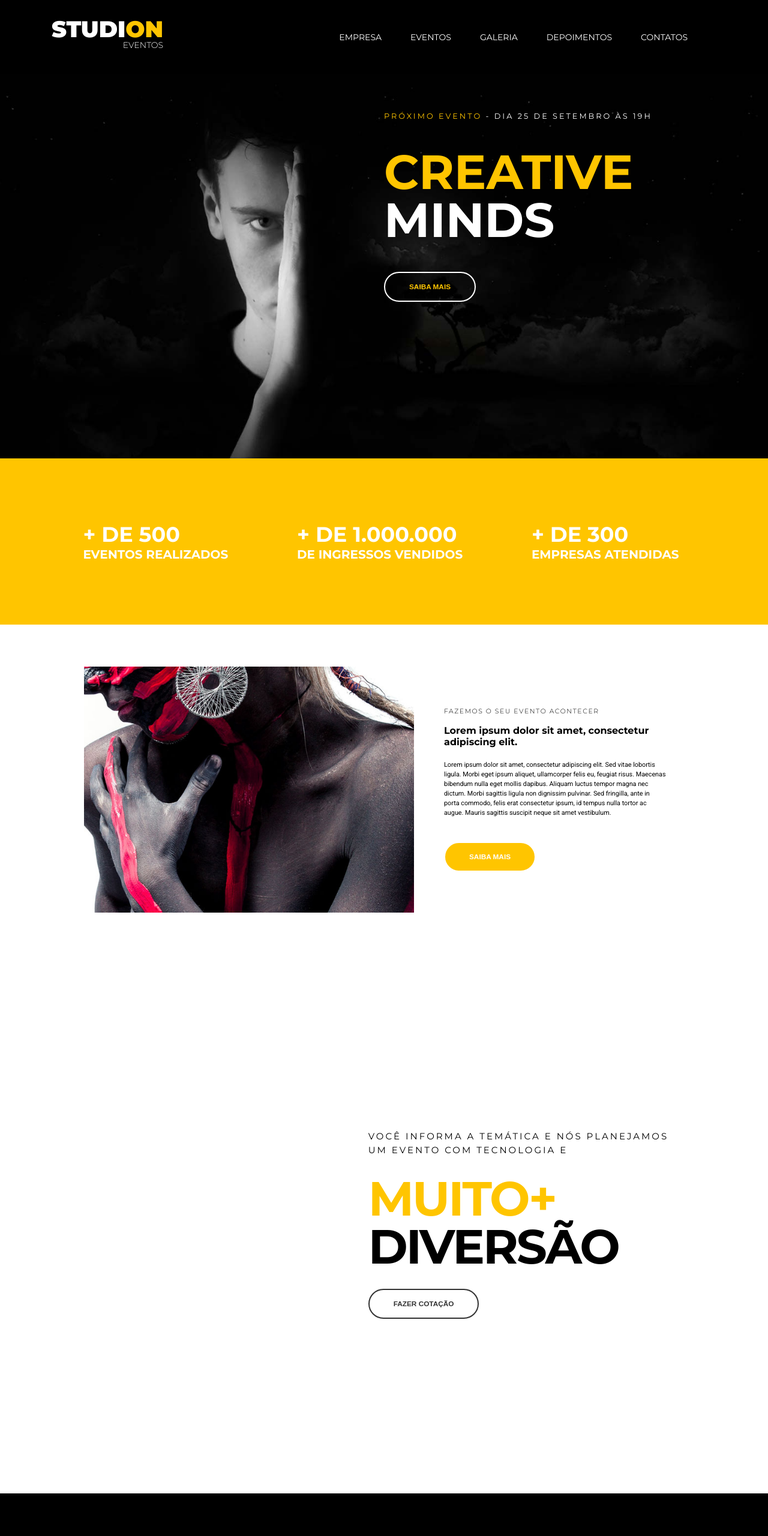
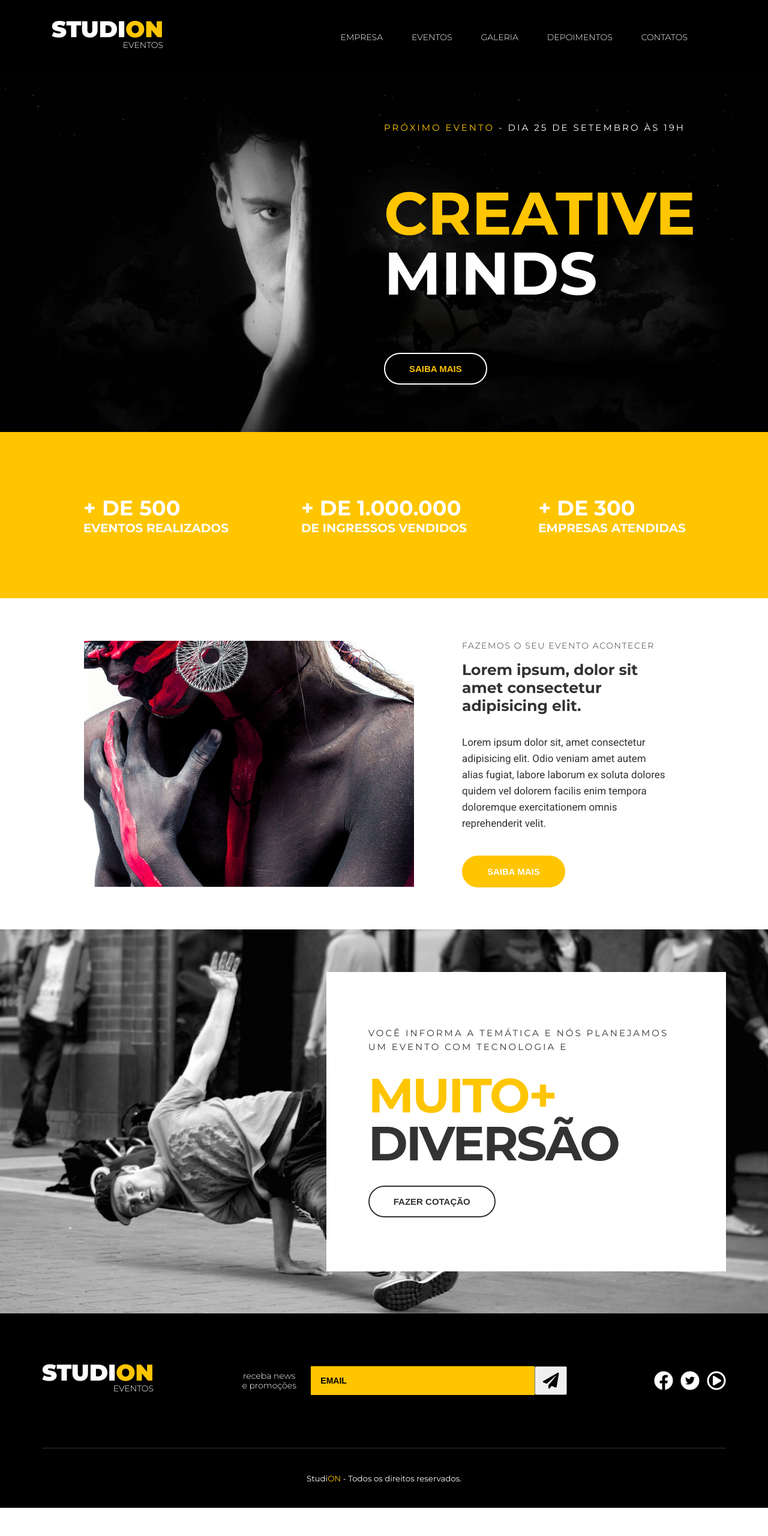
Before and after one commit to tycos84/studion, a website: page src/index.html in a window 1280 px wide. Shown: the top 2560 px of the page at 60% size. After the commit the page ends 2513 px from the top, so only its background shows below. Drawn offline with Linux system fonts and the light colour scheme.

Commit message:
aula-1 studion

```diff
--- a/src/index.html
+++ b/src/index.html
@@ -1,25 +1,35 @@
 <!DOCTYPE html>
 <html lang="pt-BR">
-
   <head>
-    <meta charset="UTF-8">
-    <meta http-equiv="X-UA-Compatible" content="IE=edge">
-    <meta name="viewport" content="width=device-width, initial-scale=1.0">
+    <meta charset="UTF-8" />
+    <meta name="viewport" content="width=device-width, initial-scale=1.0" />
+    <link rel="stylesheet" href="style.css" />
     <title>Studion</title>
-    <link rel="stylesheet" href="style.css">
   </head>
 
   <body>
     <nav class="navbar">
-        <div class="container navbar-container">
-            <h1 class="logo-studion">Studi<span class="copy-primary">on</span><span
-                    class="logo-studion-subtitle">Eventos</span></h1>
-            <ul class="navbar-links">
-                <li><a href="#empresa">Empresa</a></li>
-                <li><a href="#eventos">Eventos</a></li>
-                <li><a href="#galeria">Galeria</a></li>
-                <li><a href="#depoimentos">Depoimentos</a></li>
-                <li><a href="#contatos">Contatos</a></li>
+      <div class="container navbar__container">
+        <h1 class="logo-studion">
+          Studi<span class="copy--primary">on</span>
+          <span class="logo-studion__subtitle">Eventos</span>
+        </h1>
+        <ul class="navbar__links">
+          <li>
+            <a href="#empresa"> Empresa </a>
+          </li>
+          <li>
+            <a href="#eventos"> Eventos </a>
+          </li>
+          <li>
+            <a href="#galeria"> Galeria </a>
+          </li>
+          <li>
+            <a href="#depoimentos"> Depoimentos </a>
+          </li>
+          <li>
+            <a href="#contatos"> Contatos </a>
+          </li>
         </ul>
       </div>
     </nav>
@@ -27,11 +37,20 @@
     <header>
       <div id="slider">
         <div class="slide">
-                <img class="slide-bg-img" src="./images/banner.jpg" alt="Studion Banner" />
-                <div class="slide-copy">
-                    <h6><span class="copy-primary">Próximo evento</span> - Dia 25 de setembro às 19h</h6>
-                    <h2><span class="copy-primary">Creative</span> Minds</h2>
-                    <button class="btn btn-slide">Saiba Mais</button>
+          <img
+            class="slide__background-image"
+            src="./images/banner.jpg"
+            alt="Studion Banner"
+          />
+          <div class="slide__copy">
+            <div class="slide__copy__container">
+              <h6>
+                <span class="copy--primary">Próximo evento</span> - Dia 25 de
+                setembro às 19h
+              </h6>
+              <h2><span class="copy--primary">Creative</span> Minds</h2>
+              <button class="btn btn--slide">Saiba Mais</button>
+            </div>
           </div>
         </div>
       </div>
@@ -39,71 +58,84 @@
 
     <main>
       <section id="counter" class="counter">
-            <ul class="container counter-container">
+        <ul class="container counter__container">
           <li>
-                    <h3>+ de 500 <small> eventos realizados</small></h3>
+            <h3>
+              + de 500
+              <small> eventos realizados </small>
+            </h3>
           </li>
           <li>
-                    <h3>+ de 1.000.000 <small>de ingressos vendidos</small></h3>
+            <h3>
+              + de 1.000.000
+              <small> de ingressos vendidos </small>
+            </h3>
           </li>
           <li>
-                    <h3>+ de 300 <small>empresas atendidas</small></h3>
+            <h3>
+              + de 300
+              <small> empresas atendidas </small>
+            </h3>
           </li>
         </ul>
       </section>
 
-        <section class="institucional">
-            <div class="container institucional-container">
-                <img class="institucional-image" src="./images/institutional.jpg" alt="Studion institucional" />
-                <div class="institucional-copy">
+      <section class="container institutional">
+        <img
+          class="institutional__image"
+          src="./images/institutional.jpg"
+          alt="Studion institutional"
+        />
+        <div class="institutional__copy">
           <h6>Fazemos o seu evento acontecer</h6>
-                    <h4>Lorem ipsum dolor sit amet, consectetur adipiscing elit.</h4>
+          <h4>Lorem ipsum, dolor sit amet consectetur adipisicing elit.</h4>
           <p>
-                        Lorem ipsum dolor sit amet, consectetur adipiscing elit. Sed vitae lobortis ligula. Morbi eget
-                        ipsum aliquet, ullamcorper felis eu, feugiat risus. Maecenas bibendum nulla eget mollis dapibus.
-                        Aliquam luctus tempor magna nec dictum. Morbi sagittis ligula non dignissim pulvinar. Sed
-                        fringilla, ante in porta commodo, felis erat consectetur ipsum, id tempus nulla tortor ac augue.
-                        Mauris sagittis suscipit neque sit amet vestibulum.
+            Lorem ipsum dolor sit, amet consectetur adipisicing elit. Odio
+            veniam amet autem alias fugiat, labore laborum ex soluta dolores
+            quidem vel dolorem facilis enim tempora doloremque exercitationem
+            omnis reprehenderit velit.
           </p>
-                    <button class="btn btn-institucional">Saiba mais</button>
-                </div>
+          <button class="btn btn--institutional">Saiba Mais</button>
         </div>
       </section>
 
       <section class="quote">
-            <img class="quote-image" src="./images/parallax.jpg" alt="Parallax">
-            <div class="container quote-container">
-                <div class="quote-copy">
-                    <h6>Você informa a temática e nós planejamos um evento com tecnologia e</h6>
-                    <h2><span class="copy-primary">Muito+ </span>Diversão</h2>
-                    <h2></h2><button class="btn btn-quote">Fazer Cotação</button>
+        <div class="container quote__container">
+          <div class="quote__copy">
+            <h6>
+              Você informa a temática e nós planejamos um evento com tecnologia
+              e
+            </h6>
+            <h2><span class="copy--primary">Muito+ </span>Diversão</h2>
+            <button class="btn btn--quote">Fazer cotação</button>
           </div>
         </div>
-
       </section>
     </main>
 
     <footer class="footer">
-        <div class="container footer-container">
+      <div class="container footer__container">
         <h2 class="logo-studion">
-                Studi<span class="copy-primary">on</span>
-                <span class="logo-studion-subtitle">Eventos</span>
+          Studi<span class="copy--primary">on</span>
+          <span class="logo-studion__subtitle">Eventos</span>
         </h2>
-            <form class="footer-form">
+        <form class="footer__form">
           <label for="email">receba news e promoções</label>
-                <div class="footer-form-email">
-                    <input id="email" type="email" placeholder="EMAIL" />
-                    <button type="submit"><i class="fas fa-paper-plane fa-2x"></i></button>
+          <div class="footer__form__email">
+            <input id="email" type="email" placeholder="email" />
+            <button type="submit">
+              <i class="fas fa-paper-plane fa-2x"></i>
+            </button>
           </div>
         </form>
-            <ul class="footer-social">
+        <ul class="footer__social">
           <li>
-                    <a href="https://facebook.com" target="_blank">
-                        <i class='fab fa-facebook fa-2x'></i>
+            <a href="https://facebook.com/" target="_blank">
+              <i class="fab fa-facebook fa-2x"></i>
             </a>
           </li>
           <li>
-                    <a href="https://twitter.com" target="_blank">
+            <a href="https://twitter.com/" target="_blank">
               <span class="fa-stack">
                 <i class="fas fa-circle fa-stack-2x"></i>
                 <i class="fab fa-twitter fa-stack-1x"></i>
@@ -111,17 +143,19 @@
             </a>
           </li>
           <li>
-                    <a href="https://youtube.com" target="_blank">
+            <a href="https://youtube.com/" target="_blank">
               <i class="far fa-play-circle fa-2x"></i>
             </a>
           </li>
         </ul>
-            <hr />
+      </div>
+
       <p>
-                <small>Studi<span class="copy-primary">ON</span> - Todos os direitos reservados.</small>
+        <small
+          >Studi<span class="copy--primary">ON</span> - Todos os direitos
+          reservados.</small
+        >
       </p>
-        </div>
     </footer>
   </body>
-
 </html>
--- a/src/style.css
+++ b/src/style.css
@@ -1,17 +1,23 @@
-@import url('https://fonts.googleapis.com/css2?family=Montserrat:wght@300;400;700;900&family=Roboto&display=swap');
-@import url('https://cdnjs.cloudflare.com/ajax/libs/font-awesome/5.13.0/css/fontawesome.min.css');
-@import url('https://cdnjs.cloudflare.com/ajax/libs/font-awesome/5.13.0/css/all.min.css');
+@import url("https://fonts.googleapis.com/css2?family=Montserrat:wght@300;400;500;700;900&family=Roboto&display=swap");
+@import url("https://cdnjs.cloudflare.com/ajax/libs/font-awesome/5.13.0/css/fontawesome.min.css");
+@import url("https://cdnjs.cloudflare.com/ajax/libs/font-awesome/5.13.0/css/all.min.css");
 
 * {
   box-sizing: border-box;
 }
 
 :root {
-    font-family: 'Montserrat', sans-serif;
+  font-family: "Montserrat", sans-serif;
   font-size: 16px;
   --color-copy: #333;
   --color-primary: #ffc500;
   --default-padding: 1rem;
+  color: var(--color-copy);
+}
+
+body {
+  margin: 0;
+  padding-top: 7.75rem;
 }
 
 header,
@@ -25,20 +31,10 @@ footer {
   margin: 0 auto;
 }
 
-body {
-    margin: 0;
-    padding: 0;
-    padding-top: 7.75rem;
-}
-
 ul {
   display: flex;
   list-style: none;
-    padding: 0;
-}
-
-li {
-    margin-right: 0.625rem;
+  padding-left: 0;
 }
 
 .navbar {
@@ -47,12 +43,11 @@ li {
   top: 0;
   left: 0;
   width: 100%;
-    background-color: #000;
-    /* vermelho / verde / azul / transparência - 0 - F */
+  background-color: #000; /* vermelho / verde / azul / transparência - 0 - F */
   color: #fff;
 }
 
-.navbar-container {
+.navbar__container {
   display: grid;
   grid-template-columns: 1fr 9fr;
   align-items: center;
@@ -62,116 +57,111 @@ li {
   padding: 0 1rem;
 }
 
-.navbar-links {
+.navbar__links {
   justify-self: end;
 }
 
-.navbar-links li {
+.navbar__links li {
   font-size: 0.875rem;
+  margin-right: 3rem;
   text-transform: uppercase;
-    margin-right: 3rem;
 }
 
-.navbar-links a {
-    color: #FFF;
+.navbar__links a {
+  font-weight: 300;
+  color: #fff;
   text-decoration: none;
 }
 
-.navbar-links a:hover {
+.navbar__links a:hover {
   color: var(--color-primary);
 }
 
 .logo-studion {
   font-size: 2.375rem;
   font-weight: 900;
-    line-height: 1ch;
+  line-height: 1ch; /* relativa ao tamanho da altura do glifo 0 da fonte */
   text-transform: uppercase;
+  text-align: right;
 }
 
-.copy-primary {
-    color: var(--color-primary);
-}
-
-.logo-studion-subtitle {
+.logo-studion__subtitle {
   display: block;
   font-size: 0.875rem;
   font-weight: 300;
-    text-align: right;
+}
+
+.copy--primary {
+  color: var(--color-primary);
 }
 
 #slider {
   background-color: #000;
-    background-size: cover;
-    background-position: center;
-    color: #FFF;
+  color: #fff;
 }
 
 .slide {
-    height: calc(100vh - 10rem);
   position: relative;
-    overflow: hidden;
+  height: calc(90vh - 7.75rem);
 }
 
-.slide-bg-img {
+.slide__background-image {
+  width: 100%;
   height: 100%;
   object-fit: cover;
   object-position: center;
-    width: 100%;
 }
 
-.slide-copy {
-    left: 50vw;
+.slide__copy {
   position: absolute;
-    top: 2rem;
+  top: 0;
+  left: 0;
+  width: 100%;
+  height: 100%;
+
+  display: grid;
+  padding-left: 50vw;
+  align-items: center;
 }
 
-.slide-copy h6 {
-    font-size: 0.8000rem;
+.slide__copy h6 {
+  font-size: 0.9375rem;
   font-weight: 400;
+  text-transform: uppercase;
   letter-spacing: 0.1875rem;
-    text-transform: uppercase;
+  margin: 0;
 }
 
-.slide-copy h2 {
-    font-size: 5rem;
-    font-weight: 700;
-    line-height: 5rem;
+.slide__copy h2 {
+  font-size: 6.25rem;
   text-transform: uppercase;
-    margin: 2.875rem 0;
+  line-height: 6.25rem;
 }
 
-.slide-copy h2 span {
+.slide__copy h2 span {
   display: block;
 }
 
 .btn {
+  cursor: pointer;
+  padding: 1rem 2.5rem;
+  border: 0.125rem solid #fff;
+  border-radius: 5rem;
+  color: var(--color-primary);
   background: unset;
-    border-radius: 5rem;
-    cursor: pointer;
-    font-size: .7375rem;
+  font-size: 0.9375rem;
   font-weight: 700;
-    min-height: 3.125rem;
-    padding: 1rem 2.5rem;
   text-transform: uppercase;
-
-    border: .125rem solid #FFF;
-    color: var(--color-primary);
-
-    transition: all ease .5s;
+  transition: 0.3s all ease;
 }
 
 .btn:hover,
 .btn:active,
-.btn:focus {
-    background-color: var(--color-primary);
+.btn:focus,
+.btn--institutional {
   border-color: var(--color-primary);
-    color: #FFF;
-}
-
-#counter {
   background-color: var(--color-primary);
   color: #fff;
-    text-transform: uppercase;
 }
 
 .counter {
@@ -180,27 +170,23 @@ li {
   text-transform: uppercase;
 }
 
-.counter-container {
-    display: flex;
-    justify-content: space-around;
-    margin: 0 auto;
-    padding: 4.375rem 1rem;
+.counter__container {
+  display: grid;
+  grid-template-columns: repeat(auto-fill, minmax(300px, 1fr));
+  place-items: center;
+  padding: 4.375rem 0;
 }
 
-.counter-container h3 {
+.counter__container h3 {
   font-size: 2.1875rem;
 }
 
-.counter-container h3 small {
+.counter__container h3 small {
   display: block;
   font-size: 1.25rem;
 }
 
-.institucional {
-    background-color: #fff;
-}
-
-.institucional-container {
+.institutional {
   display: grid;
   grid-template-columns: auto auto;
   gap: 3.125rem;
@@ -208,104 +194,87 @@ li {
   padding: 4.375rem;
 }
 
-.institucional-image {
+.institutional__image {
   max-width: 550px;
 }
 
-.institucional-copy {
-    padding: 0 1.875rem 0 0;
+.institutional__copy {
+  padding: 0 1.875rem;
 }
 
-.institucional-copy h6 {
-    font-size: 0.675rem;
+.institutional__copy h6 {
+  font-size: 0.875rem;
   font-weight: 300;
   letter-spacing: 0.1rem;
   text-transform: uppercase;
   margin: 0;
 }
 
-.institucional-copy h4 {
-    font-size: 1rem;
+.institutional__copy h4 {
+  font-size: 1.5625rem;
   margin-top: 1rem;
 }
 
-.institucional p {
-    font-family: 'Roboto', sans-serif;
-    font-size: 0.675rem;
-    line-height: 1rem;
+.institutional p {
+  font-family: "Roboto", sans-serif;
+  font-size: 1.0625rem;
+  line-height: 1.6875rem;
   margin-bottom: 0;
   margin-bottom: 2.5rem;
 }
 
-.btn-institucional {
-    background: var(--color-primary);
-    color: #FFF;
-}
-
-.btn-institucional:hover {
+.btn--institutional:hover {
+  color: var(--color-copy);
   background: unset;
-    color: var(--color-copy);
+  box-shadow: 0 1rem 1rem #0006; /* x, y, blur, cor */
 }
 
 .quote {
+  background-image: url(./images/parallax.jpg);
   background-attachment: fixed;
   background-repeat: no-repeat;
   background-size: cover;
   background-position: center;
-    padding: 5rem 0;
 }
 
-.quote-image {
-    position: fixed;
-    top: 0;
-    left: 50%;
-    z-index: -1;
-
-    transform: translateX(-50%);
-
-    height: 100vh;
-    width: auto;
-}
-
-.quote-container {
+.quote__container {
+  display: grid;
   align-items: center;
-    display: grid;
   justify-items: end;
   min-height: 80vh;
 }
 
-.quote-copy {
+.quote__copy {
   background-color: #fff;
   padding: 5.625rem 4.375rem;
-    margin: 7.5625rem 0;
 }
 
-.quote-copy h6 {
-    font-size: .9375rem;
+.quote__copy h6 {
+  font-size: 0.9375rem;
   font-weight: 400;
-    letter-spacing: .1875rem;
+  letter-spacing: 0.1875rem;
   line-height: 1.4375rem;
-    margin: 0;
   max-width: 53ch;
   text-transform: uppercase;
+  margin: 0;
 }
 
-.quote-copy h2 {
+.quote__copy h2 {
   font-size: 5rem;
   line-height: 5rem;
-    letter-spacing: -.1875rem;
+  text-transform: uppercase;
+  letter-spacing: -0.1875rem;
   margin: 1.875rem 0;
-    text-transform: uppercase;
 }
 
-.quote-copy h2 span {
+.quote__copy h2 span {
   display: block;
 }
 
-.btn-quote {
+.btn--quote {
+  color: var(--color-copy);
+  border-color: var(--color-copy);
   background: unset;
-    border-color: var(--color-copy);
-    color: var(--color-copy);
 }
 
 .footer {
@@ -314,11 +283,11 @@ li {
   text-align: center;
 }
 
-.footer-container {
-    align-items: center;
-    border-bottom: 0.1rem solid #FFF3;
+.footer__container {
   display: grid;
   grid-template-columns: repeat(3, auto);
+  align-items: center;
+  border-bottom: 0.1rem solid #fff3;
   padding: 5rem 0;
 }
 
@@ -327,69 +296,65 @@ li {
   margin: 0;
 }
 
-.footer-form {
-    align-items: center;
+.footer__form {
   display: grid;
   grid-template-columns: 9ch auto;
   gap: 1.375rem;
+  align-items: center;
 }
 
-.footer-form label {
-    font-size: .875rem;
+.footer__form label {
+  font-size: 0.875rem;
   font-weight: 300;
   line-height: 1rem;
 }
 
-.footer-form-email {
+.footer__form__email {
   display: grid;
   grid-template-columns: auto 3.375rem;
 }
 
-.footer-form input {
+.footer__form input {
   background-color: var(--color-primary);
   border: unset;
-    color: #000;
-    font-size: .875rem;
+  font-size: 0.875rem;
   font-weight: 700;
   text-transform: uppercase;
   padding: 1rem;
-}
-
-.footer-form input::placeholder {
   color: #000;
 }
 
-.footer-form button {
+.footer__form input::placeholder {
+  color: #000;
+}
+
+.footer__form button {
   cursor: pointer;
   transition: 0.3s all ease;
 }
 
-.footer-form button:hover {
+.footer__form button:hover {
   background-color: #000;
-    color: #FFF;
+  color: #fff;
 }
 
-.footer-social {
+.footer__social {
   display: grid;
   grid-template-columns: repeat(3, auto);
-    gap: .5rem;
+  gap: 0.5rem;
   justify-self: end;
 }
 
-.footer-social a,
-.footer-social a:hover,
-.footer-social a:visited {
-    color: #FFF;
+.footer__social a,
+.footer__social a:hover,
+.footer__social a:visited {
+  color: white;
 }
 
-.footer-social .fa-twitter {
+.footer__social .fa-twitter {
   color: #000;
 }
 
 .footer p {
   margin: 2.5rem 0;
 }
-
-.footer hr {
-    border-color: #000;
-}
```
Lines whose indentation alone changed are shown as unchanged.
